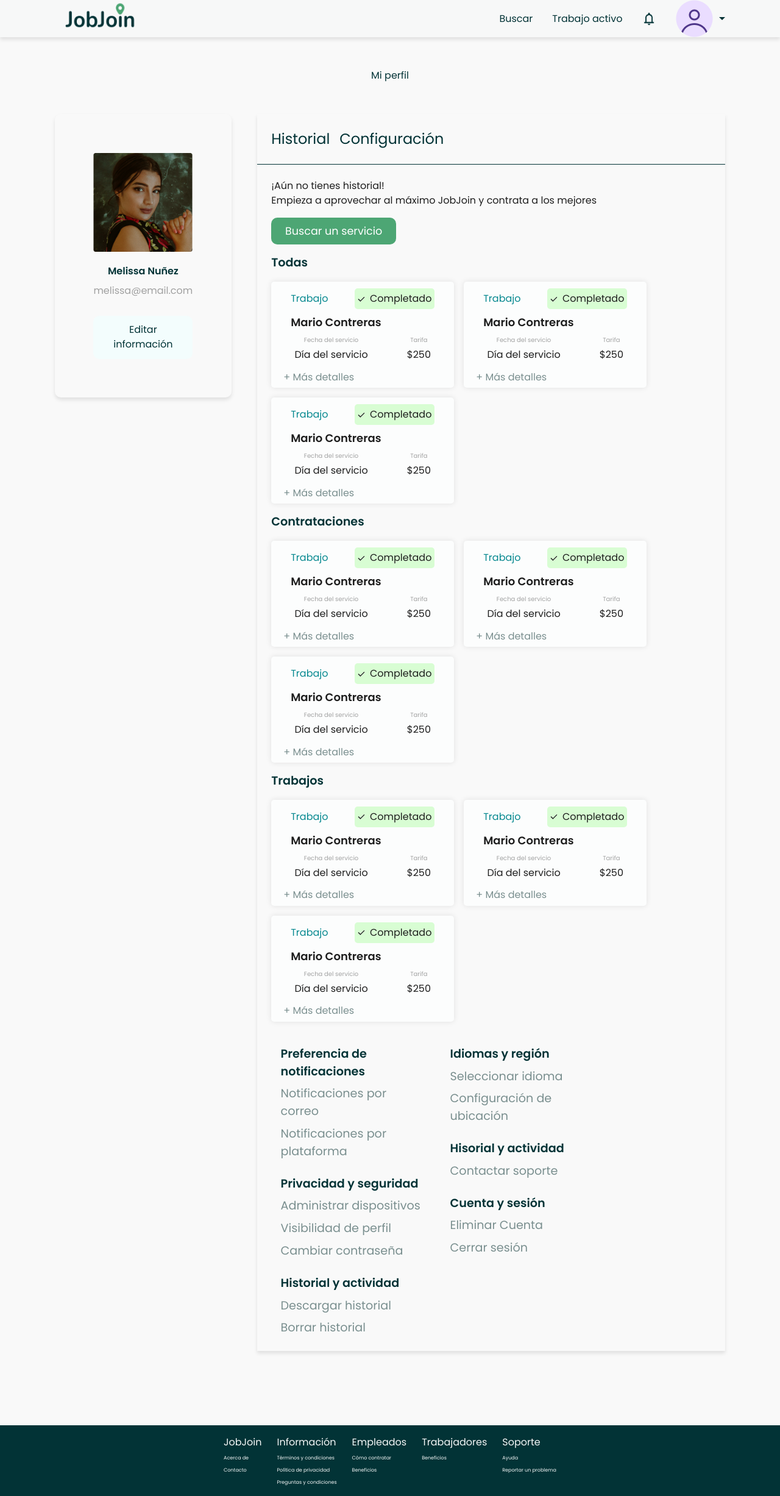
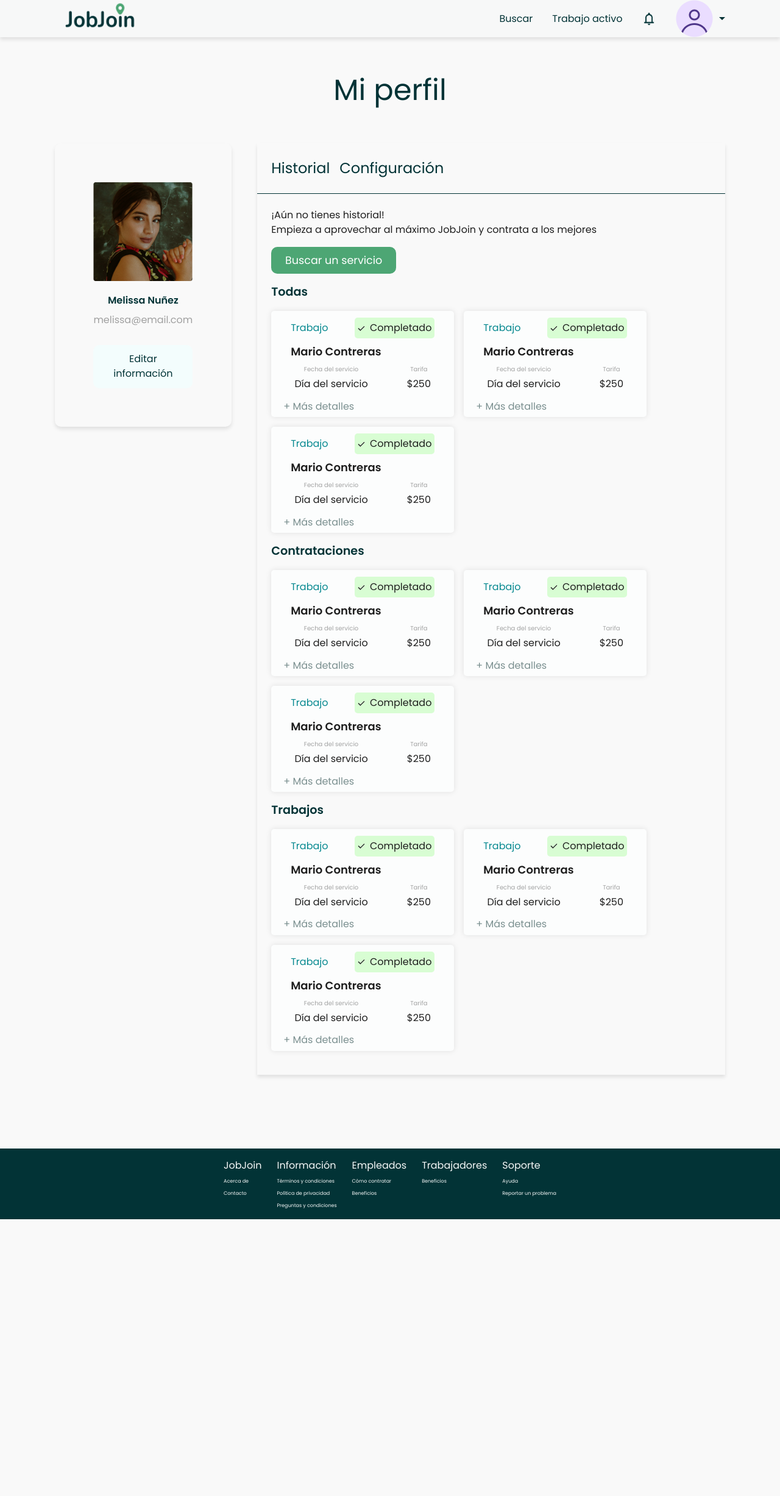
Before and after one commit to MarbeniX/JobJoin, a React (Vite) app: page /perfil-historial-sin-historial in a window 1280 px wide. Shown: the whole page at 61% size. After the commit the page ends 2000 px from the top, so only its background shows below. Built offline with nearby package versions, Linux system fonts and the light colour scheme.

Commit message:
Perfil trabajador

```diff
--- a/src/Css/PerfilHistorialSinHistorial.css
+++ b/src/Css/PerfilHistorialSinHistorial.css
@@ -3,6 +3,9 @@
     flex-direction: column;
     align-items: center;
     justify-content: center;
+}
+.perfilHistorialSinHistorial > h1{
+    font-size: 3rem;
 }
 h1{
     color: #023336;
@@ -67,11 +70,20 @@ h1{
     gap: 1rem;
     padding: 3%;
 }
-.perfilHistorial-historial-menu h3{
+.perfilHistorial-historial-menu h3 {
     color: #023336;
     font-weight: 400;
     font-size: 1.5rem;
+    cursor: pointer;
+    transition: color 0.3s ease, background-color 0.3s ease, transform 0.3s ease; /* Añade una transición suave */
 }
+.perfilHistorial-historial-menu h3:hover {
+    color: #017374; /* Cambia el color al pasar el mouse */
+    background-color: #e0f7fa; /* Cambia el fondo al pasar el mouse */
+    transform: scale(1.05); /* Aumenta el tamaño del texto al pasar el mouse */
+    text-decoration: underline; /* Añade subrayado al pasar el mouse */
+}
+
 .perfilHistorial-historial-registro{
     display: flex;
     flex-direction: column;
--- a/src/Pages/PerfilHistorialSinHistorial.jsx
+++ b/src/Pages/PerfilHistorialSinHistorial.jsx
@@ -3,9 +3,19 @@ import Footer from "../Components/Footer"
 import FullProfilePicture from "../Images/FullProfilePicture.png"
 import RegistroDeServicios from "../Components/RegistroDeServicios"
 import { Link } from "react-router-dom";
+import { useState } from "react";
 import "../Css/PerfilHistorialSinHIstorial.css"
 
 export default function PerfilHistorialSinHistorial(){
+    const [activeTab, setActiveTab] = useState("historial");
+
+    const showHistorial = () => {
+        setActiveTab("historial");
+    }
+    const showConfiguracion = () => {
+        setActiveTab("configuracion");
+    }
+
     return(
         <div className="perfilHistorialSinHistorial">
             <Header/>
@@ -21,9 +31,10 @@ export default function PerfilHistorialSinHistorial(){
                 </div>
                 <div className="perfilHistorial-historial">
                     <div className="perfilHistorial-historial-menu">
-                        <h3>Historial</h3>
-                        <h3>Configuración</h3>
+                        <h3 onClick={showHistorial}>Historial</h3>
+                        <h3 onClick={showConfiguracion}>Configuración</h3>
                     </div>
+                    {activeTab === "historial" && (
                         <div className="perfilHistorial-historial-registro">
                             <div>
                                 <h2>¡Aún no tienes historial!</h2>
@@ -58,6 +69,8 @@ export default function PerfilHistorialSinHistorial(){
                                 </div>
                             </div>
                         </div>
+                    )}
+                    {activeTab === "configuracion" && (
                         <div className="perfilHistorialSinHistorial-configuración">
                             <div className="perfilHistorialSinHistorial-configuración-left">
                                 <div className="perfilHistorialSinHistorial-configuración-div">
@@ -94,6 +107,7 @@ export default function PerfilHistorialSinHistorial(){
                                 </div>
                             </div>
                         </div>
+                    )}
                 </div>
             </div>
             <Footer/>
```
Lines whose indentation alone changed are shown as unchanged.
